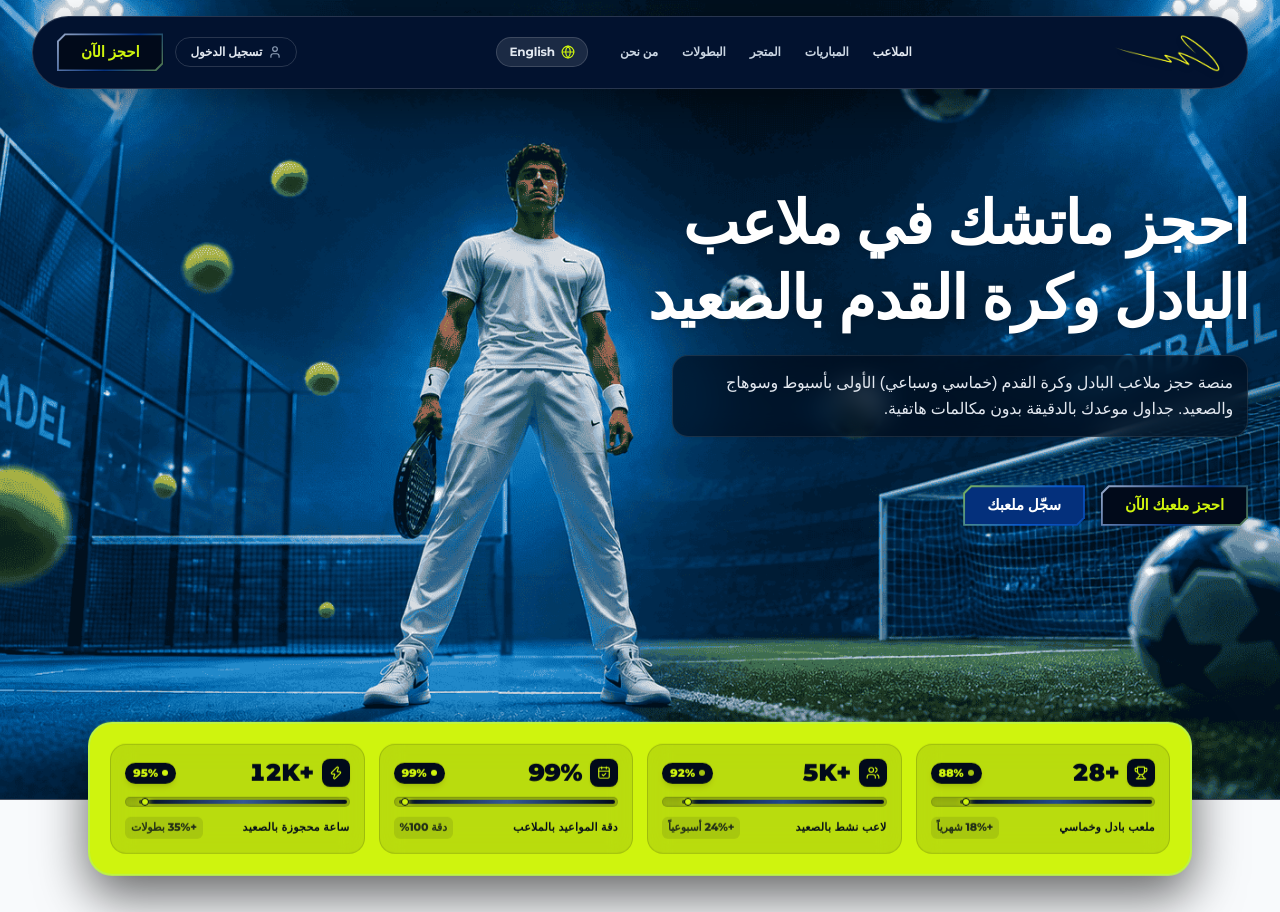
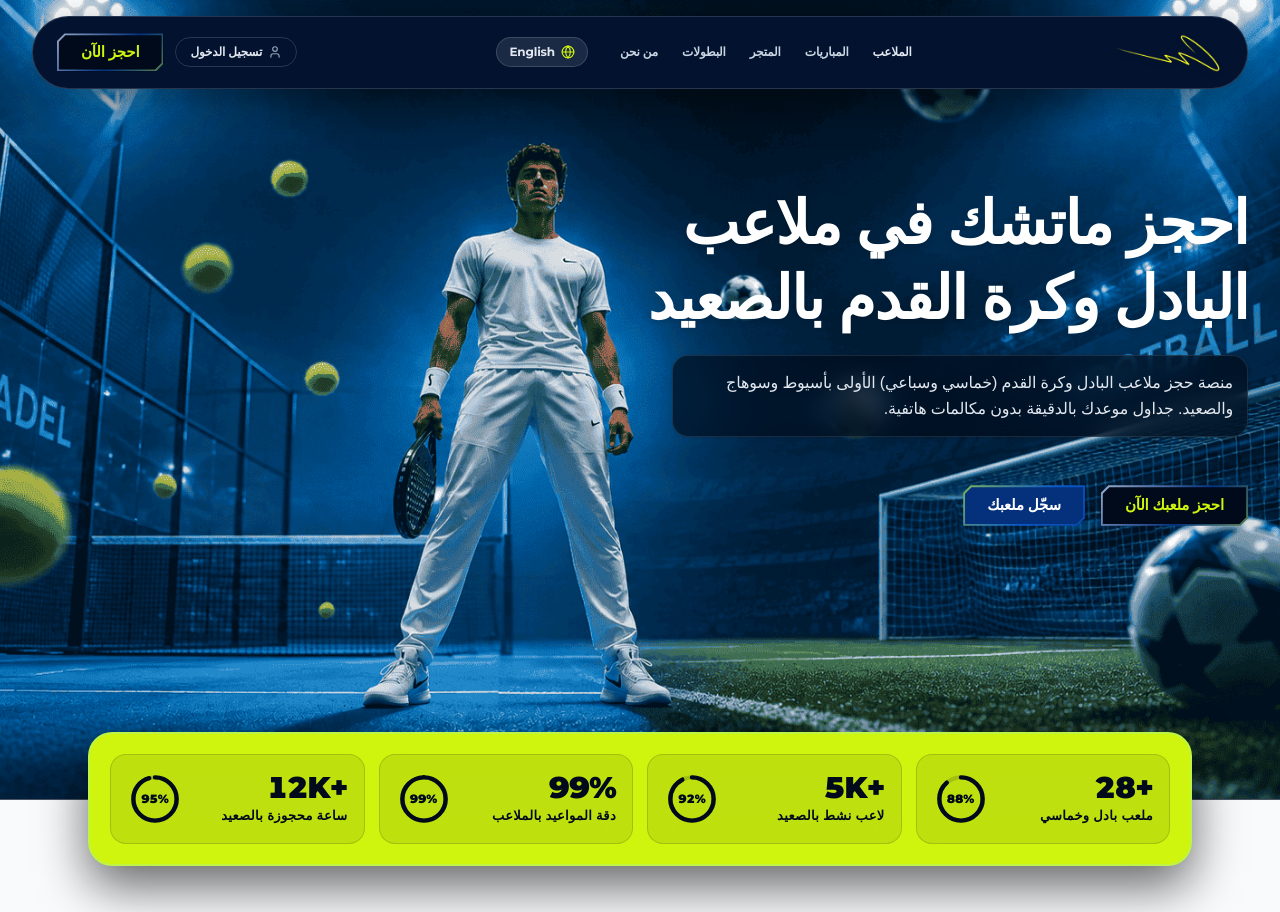
Before and after one commit to OSAMA-2003/Sa3edy-court, a Next.js app: page / in a window 1280 px wide. Shown: the top 912 px of the page. Built offline with nearby package versions, Linux system fonts and the light colour scheme; a web font is replaced by a local one.

Commit message:
make progress bars

```diff
--- a/components/sections/FinalCallToAction.tsx
+++ b/components/sections/FinalCallToAction.tsx
@@ -16,7 +16,7 @@ export const FinalCallToAction: React.FC<FinalCallToActionProps> = ({ onOpenBook
   return (
     <section className="w-full py-16 lg:py-24 bg-white relative overflow-hidden border-b border-slate-200">
       <div className="max-w-7xl mx-auto px-4 sm:px-6 lg:px-8 relative z-10">
-        <div className="relative bg-[#041B3D] border border-white/15 rounded-3xl p-8 sm:p-14 text-center flex flex-col items-center gap-6 shadow-2xl overflow-hidden [clip-path:polygon(0%_1.5rem,1.5rem_0%,100%_0%,100%_calc(100%-1.5rem),calc(100%-1.5rem)_100%,0%_100%)]">
+        <div className="relative bg-gradient-to-r from-[#04307C] via-[#041B3D] to-[#010A1A] border border-white/15 rounded-3xl p-8 sm:p-14 text-center flex flex-col items-center gap-6 shadow-2xl overflow-hidden [clip-path:polygon(0%_1.5rem,1.5rem_0%,100%_0%,100%_calc(100%-1.5rem),calc(100%-1.5rem)_100%,0%_100%)]">
 
           {/* Subtle lime accent top highlight */}
           <div className="absolute top-0 inset-x-1/3 h-1 bg-[#CFF40E]/80 rounded-full shadow-[0_0_15px_rgba(207,244,14,0.6)]"></div>
--- a/components/sections/Hero.tsx
+++ b/components/sections/Hero.tsx
@@ -120,7 +120,7 @@ export const Hero: React.FC<HeroProps> = ({ onSearch, onOpenBookingModal }) => {
         <div className="bg-[#CFF40E] text-[#010A1A] rounded-2xl sm:rounded-3xl p-3 sm:p-5 shadow-[0_20px_50px_rgba(0,0,0,0.6)] border-2 border-lime-300/80 backdrop-blur-xl">
 
 
-          {/* 4 Animated Progress Cards */}
+          {/* 4 Animated Progress Cards with Circular Radial Progress Rings */}
           <div className="grid grid-cols-2 lg:grid-cols-4 gap-2.5 sm:gap-3.5">
             {PLATFORM_STATS.map((st, index) => {
               const Icon = STAT_ICONS[st.id] || Trophy;
@@ -128,16 +128,21 @@ export const Hero: React.FC<HeroProps> = ({ onSearch, onOpenBookingModal }) => {
                 <div
                   key={st.id}
                   // Added `index >= 2 ? 'hidden lg:flex' : 'flex'` to hide items 3 and 4 on small screens
-                  className={`flex-col justify-between gap-2 p-2.5 sm:p-3.5 rounded-xl sm:rounded-2xl bg-[#010A1A]/10 border border-[#010A1A]/15 backdrop-blur-md transition-all duration-300 hover:bg-[#010A1A]/15 hover:shadow-md hover:-translate-y-0.5 group ${index >= 2 ? 'hidden lg:flex' : 'flex'
+                  className={`items-center justify-between gap-3 p-3 sm:p-4 rounded-xl sm:rounded-2xl bg-[#010A1A]/8 border border-[#010A1A]/15 backdrop-blur-md transition-all duration-300 hover:bg-[#010A1A]/12 hover:shadow-lg hover:-translate-y-0.5 group ${index >= 2 ? 'hidden lg:flex' : 'flex'
                     }`}
                 >
-                  {/* Top Row: Icon + Value & Animated Percentage Badge */}
-                  <div className="flex items-center justify-between gap-1.5">
-                    <div className="flex items-center gap-1.5 sm:gap-2 min-w-0">
-                      <div className="w-6 h-6 sm:w-7 sm:h-7 rounded-lg bg-[#010A1A] text-[#CFF40E] flex items-center justify-center shrink-0 shadow-sm group-hover:scale-105 transition-transform">
-                        <Icon className="w-3.5 h-3.5" />
+                  {/* Left: Metric Numbers and Labels */}
+                  <div className="flex flex-col items-start min-w-0 flex-1">
+                    {/* <div className="flex items-center gap-1.5 mb-1.5">
+                      <div className="w-5 h-5 sm:w-6 sm:h-6 rounded-md bg-[#010A1A] text-[#CFF40E] flex items-center justify-center shrink-0 shadow-xs border border-white/10 group-hover:scale-105 transition-transform">
+                        <Icon className="w-3 h-3 sm:w-3.5 sm:h-3.5" />
                       </div>
-                      <span className="font-grotesk font-black text-lg sm:text-2xl text-[#010A1A] tracking-tight leading-none">
+                      <span className="font-grotesk font-extrabold text-[10px] sm:text-[11px] bg-[#010A1A] text-[#CFF40E] px-1.5 py-0.5 rounded shadow-xs">
+                        {lang === 'ar' ? st.growthAr : st.growthEn}
+                      </span>
+                    </div> */}
+
+                    <div className="font-grotesk font-black text-2xl sm:text-3xl text-[#010A1A] tracking-tight leading-none mb-1">
                       <AnimatedCounter
                         end={st.value}
                         prefix={st.prefix}
@@ -145,12 +150,47 @@ export const Hero: React.FC<HeroProps> = ({ onSearch, onOpenBookingModal }) => {
                         duration={1600}
                         trigger={animated}
                       />
+                    </div>
+
+                    <span className="font-cairo font-black text-xs sm:text-[13px] text-[#010A1A] tracking-wide truncate max-w-full">
+                      {lang === 'ar' ? st.labelAr : st.labelEn}
                     </span>
                   </div>
 
-                    {/* Animated Percentage Badge */}
-                    <span className="font-grotesk font-black text-[10px] sm:text-[11px] bg-[#010A1A] text-[#CFF40E] px-2 py-0.5 rounded-full shadow-md shrink-0 flex items-center gap-1">
-                      <span className="w-1.5 h-1.5 rounded-full bg-[#CFF40E] animate-pulse" />
+                  {/* Right: Circular Radial Progress Ring */}
+                  <div className="relative w-12 h-12 sm:w-14 sm:h-14 flex items-center justify-center shrink-0">
+                    <svg className="w-full h-full -rotate-90" viewBox="0 0 44 44">
+                      {/* Background track circle */}
+                      <circle
+                        cx="22"
+                        cy="22"
+                        r="17"
+                        fill="none"
+                        stroke="currentColor"
+                        strokeWidth="3.5"
+                        className="text-[#010A1A]/15"
+                      />
+                      {/* Animated circular progress stroke */}
+                      <circle
+                        cx="22"
+                        cy="22"
+                        r="17"
+                        fill="none"
+                        stroke="currentColor"
+                        strokeWidth="3.5"
+                        strokeLinecap="round"
+                        className="text-[#010A1A]"
+                        style={{
+                          strokeDasharray: 106.81,
+                          strokeDashoffset: animated ? 106.81 - (st.progress / 100) * 106.81 : 106.81,
+                          transition: 'stroke-dashoffset 1600ms cubic-bezier(0.16, 1, 0.3, 1)',
+                        }}
+                      />
+                    </svg>
+
+                    {/* Percentage counter at circle center */}
+                    <div className="absolute inset-0 flex items-center justify-center">
+                      <span className="font-grotesk font-black text-[11px] sm:text-xs text-[#010A1A] leading-none">
                         <AnimatedCounter
                           end={st.progress}
                           suffix="%"
@@ -159,35 +199,6 @@ export const Hero: React.FC<HeroProps> = ({ onSearch, onOpenBookingModal }) => {
                         />
                       </span>
                     </div>
-
-                  {/* The Animated Progress Bar Track with Guideline Notches & Glowing Tip */}
-                  <div className="relative w-full my-0.5">
-                    <div className="w-full bg-[#010A1A]/20 rounded-full h-2 sm:h-2.5 overflow-hidden p-[2px] border border-[#010A1A]/15 shadow-inner relative">
-                      {/* Animated Fill Bar */}
-                      <div
-                        className="h-full rounded-full bg-gradient-to-r from-[#010A1A] via-[#04307C] to-[#010A1A] relative shadow-sm"
-                        style={{
-                          width: animated ? `${st.progress}%` : '0%',
-                          transition: 'width 1600ms cubic-bezier(0.16, 1, 0.3, 1)',
-                        }}
-                      >
-                        {/* Shimmer light sweep */}
-                        <div className="absolute inset-0 bg-gradient-to-r from-transparent via-white/20 to-transparent animate-[pulse_2s_infinite] rounded-full" />
-
-                        {/* Glowing Tip Indicator Dot */}
-                        <span className="absolute top-1/2 -translate-y-1/2 end-0.5 w-1.5 sm:w-2 h-1.5 sm:h-2 rounded-full bg-[#CFF40E] border border-[#010A1A] shadow-[0_0_6px_#CFF40E]" />
-                      </div>
-                    </div>
-                  </div>
-
-                  {/* Metric Label & Growth Badge */}
-                  <div className="flex items-center justify-between gap-1 text-[10px] sm:text-[11px]">
-                    <span className="font-cairo font-black text-[#010A1A] tracking-wide truncate">
-                      {lang === 'ar' ? st.labelAr : st.labelEn}
-                    </span>
-                    <span className="font-grotesk font-extrabold text-[#010A1A]/80 bg-[#010A1A]/10 px-1.5 py-0.5 rounded-md shrink-0">
-                      {lang === 'ar' ? st.growthAr : st.growthEn}
-                    </span>
                   </div>
                 </div>
               );
```
Lines whose indentation alone changed are shown as unchanged.
